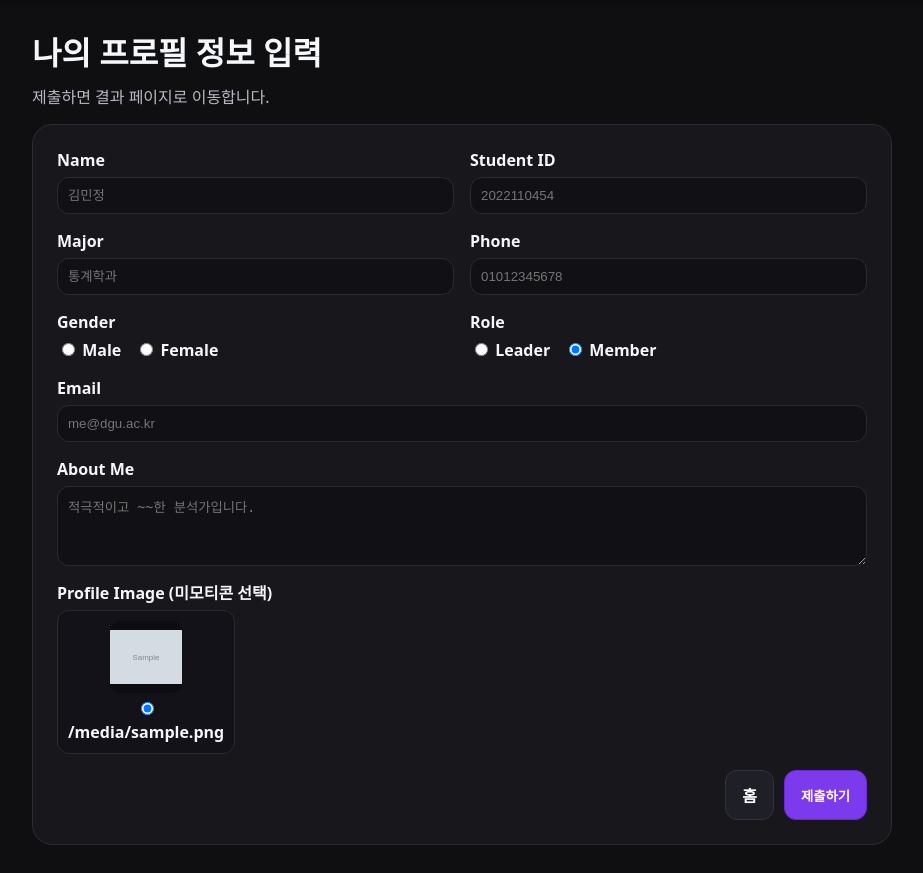
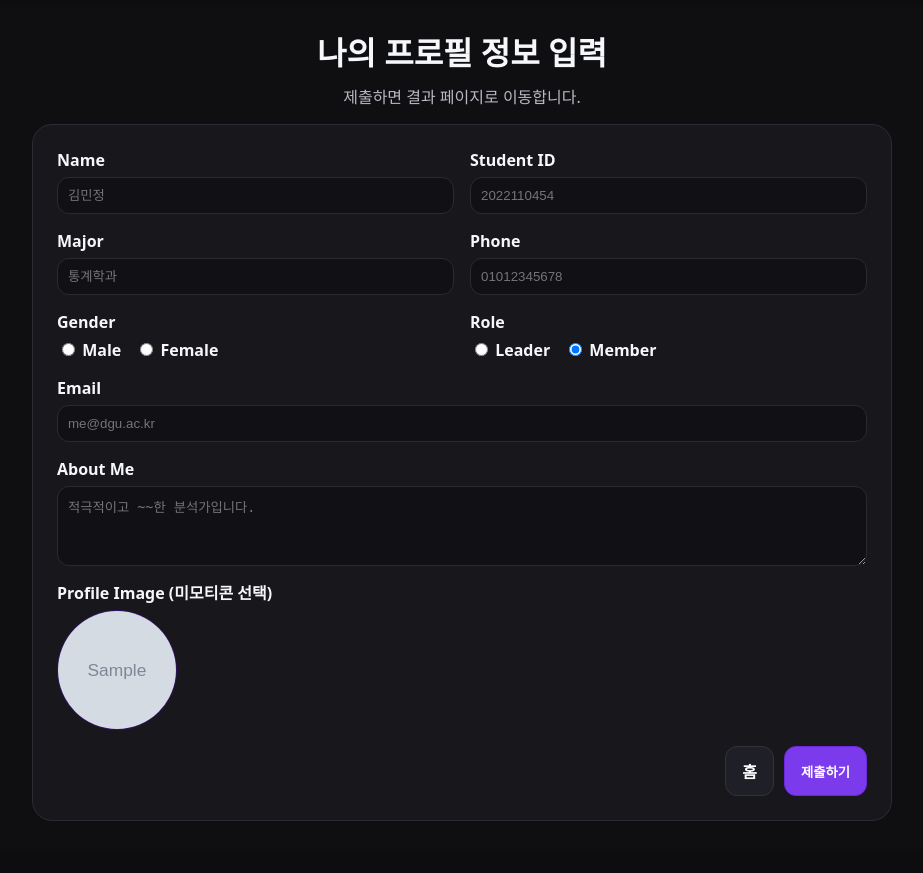
Before and after one commit to CSID-DGU/2025-2-OSSPrac-TongTongTongSahur_02, a Flask app: template Subject3_2/templates/input.html in a window 1280 px wide. Shown: the part 64-937 px from the top of the page, without its empty margins (178-1101 px from the left). After the commit the page ends 885 px from the top, so only its background shows below. Run offline with Flask 3, Linux system fonts and the light colour scheme; the template is opened without the code that fills it: most values are stand-ins (such as "Sample title", 1, 10 or a date in 2020); grey boxes marked "Sample" are stand-in pictures.

Commit message:
[docs] input.html 수정, 텍스트 중앙 정렬, 이미지 원형 표시

```diff
--- a/Subject3_2/templates/input.html
+++ b/Subject3_2/templates/input.html
@@ -19,6 +19,11 @@
   <style>
     body{background:#0f0f12;color:#f5f7fb;font-family:system-ui,-apple-system,"Segoe UI",Roboto,"Noto Sans KR",sans-serif;margin:0}
     .wrap{max-width:900px;margin:0 auto;padding:28px 20px}
+    /* --- 추가된 부분 (요청사항 1: 텍스트 중앙 정렬) --- */
+    .wrap > h1,
+    .wrap > p {
+      text-align: center;
+    }
     .panel{background:#18181c;border:1px solid #2b2b33;border-radius:20px;padding:24px}
     .grid{display:grid;grid-template-columns:1fr 1fr;gap:16px}
     label{font-weight:700}
@@ -27,9 +32,49 @@
     .row{display:flex;flex-direction:column;gap:6px}
     .inline{display:flex;gap:14px;align-items:center;flex-wrap:wrap}
     .btn{background:#7c3aed;border:1px solid #6d28d9;border-radius:12px;padding:12px 16px;font-weight:800;color:#fff;cursor:pointer}
-    .avatars{display:flex;gap:16px;flex-wrap:wrap}
-    .avatar{display:flex;flex-direction:column;align-items:center;gap:6px;border:1px solid #2a2a31;padding:10px;border-radius:12px;background:#121218}
-    .avatar img{width:72px;height:72px;object-fit:contain;background:#0d0d11;border-radius:10px}
+
+    .avatars {
+        display: flex;
+        gap: 50px;
+        flex-wrap: wrap;
+        justify-content: left;
+    }
+
+    .avatar {
+        display: inline-block;
+        position: relative;
+        cursor: pointer;
+    }
+
+    .avatar img {
+        width: 120px;
+        height: 120px;
+        border-radius: 50%;
+        object-fit: cover;
+
+        background: #18181c;
+        border: 1px solid #18181c;
+        display: block;
+        transition: background-color 0.2s ease, border-color 0.2s ease;
+    }
+
+    .avatar input[type=radio] {
+        position: absolute;
+        opacity: 0;
+        width: 120px;
+        height: 100px;
+        border-radius: 50%;
+        cursor: pointer;
+        top: 0;
+        left: 0;
+        margin: 0;
+    }
+
+
+    .avatar:has(input[type=radio]:checked) img {
+      background: #321069;
+      border-color: #321069;
+    }
   </style>
 </head>
 <body>
@@ -92,7 +137,7 @@
               {% for f in avatars %}
                 <label class="avatar">
                   <img src="{{ url_for('static', filename='avatars/' ~ f) }}" alt="">
-                  <input type="radio" name="avatar_file" value="{{ f }}" {% if loop.first %}checked{% endif %}> {{ f }}
+                  <input type="radio" name="avatar_file" value="" {% if loop.first %}checked{% endif %}>
                 </label>
               {% endfor %}
             {% else %}
```
